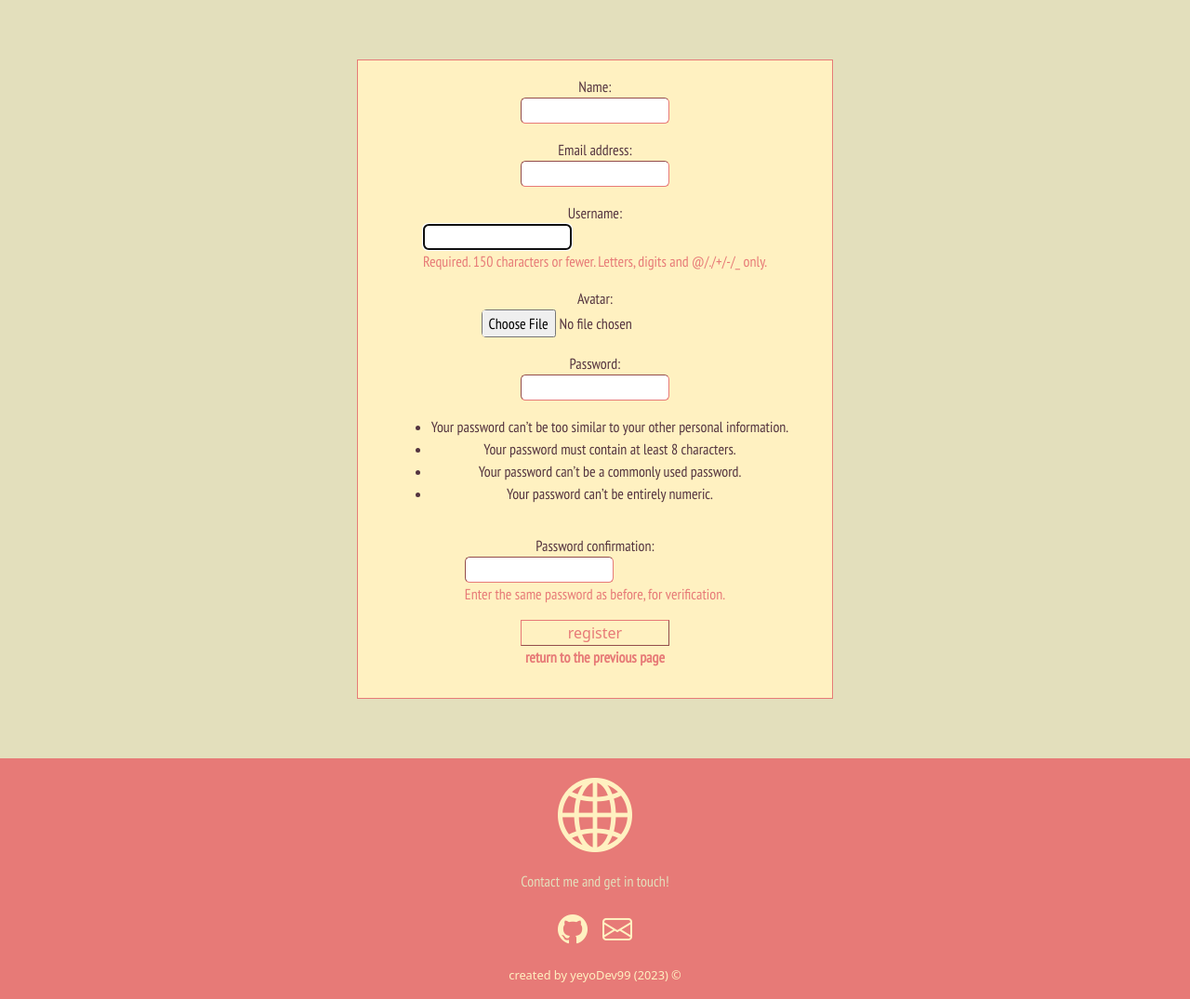
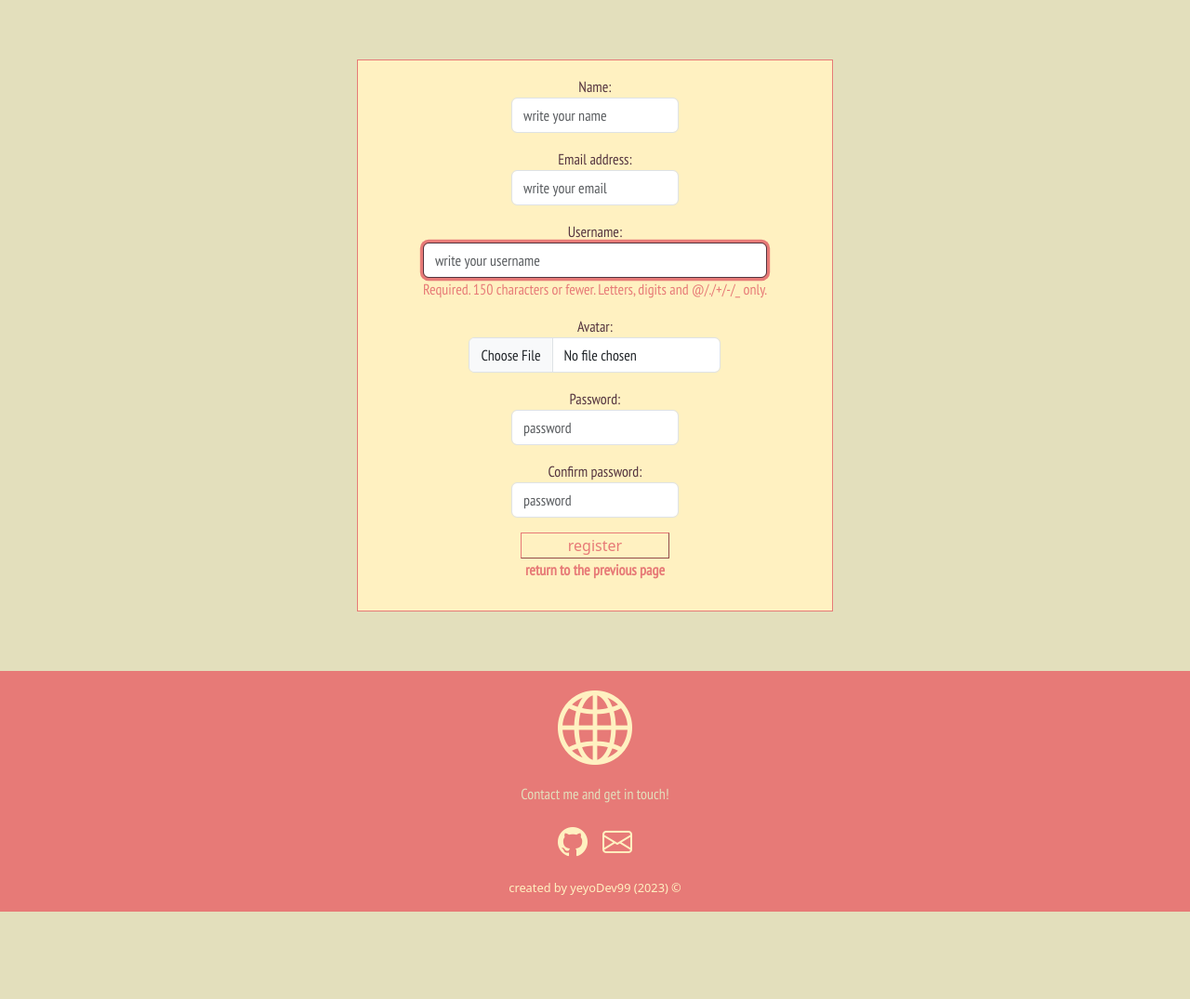
Before and after one commit to YeyoDev99/task_lad, a Django app: page /register/ in a window 1280 px wide. Shown: the part 94-1169 px from the top of the page at 93% size. After the commit the page ends 1075 px from the top, so only its background shows below. Run offline with Django 4.2, Linux system fonts and the light colour scheme; some web fonts are replaced.

Commit message:
form widgets implementation

```diff
--- a/task_lad/static/basic.css
+++ b/task_lad/static/basic.css
@@ -299,6 +299,12 @@ header {
     display: none;
 }
 
+form .form-control:focus {
+    border-color: #54343f;
+    box-shadow: 0 0 0 0.2rem #e77a77;
+}
+
+
 
 @media screen and (max-width: 767px) {
     .navbar-brand {
--- a/task_lad/task_page/forms.py
+++ b/task_lad/task_page/forms.py
@@ -2,19 +2,53 @@ from django.forms import ModelForm
 from django.contrib.auth.forms import UserCreationForm
 from .models import User, Task
 from django.contrib.admin.widgets import AdminSplitDateTime
+from django import forms
 
+help_text_password = '''
+
+Your password can’t be too similar to your other personal information.
+Your password must contain at least 8 characters.
+Your password can’t be a commonly used password.
+Your password can’t be entirely numeric.
+
+Password
+
+
+'''
 
 
 class UserRegisterForm(UserCreationForm):
+
+    password1 = forms.CharField(
+        label= "Password",
+        widget=forms.PasswordInput(attrs={'class':'form-control', 'type':'password','placeholder':'password', 'id': 'password'}),
+    )
+    password2 = forms.CharField(
+        label="Confirm password",
+        widget=forms.PasswordInput(attrs={'class':'form-control', 'type':'password', 'placeholder':'password'}),
+    )
+
     class Meta:
         model = User
         fields = ['name', 'email','username','avatar','password1', 'password2']
+        widgets= {
+            'name': forms.TextInput(attrs={'class': 'form-control', 'placeholder': 'write your name'}),
+            'email': forms.EmailInput(attrs={'class': 'form-control', 'placeholder': 'write your email'}),
+            'username': forms.TextInput(attrs={'class': 'form-control', 'placeholder': 'write your username'}),
+            'avatar': forms.FileInput(attrs={'class': 'form-control'}),
 
+        }
 
 class UserUpdateForm(ModelForm):
     class Meta:
         model = User
         fields = ['avatar', 'name', 'bio']
+        widgets= {
+            'avatar': forms.FileInput(attrs={'class': 'form-control'}),
+            'name': forms.TextInput(attrs={'class': 'form-control dick', 'placeholder': 'write your name'}),
+            'bio': forms.Textarea(attrs={'class': 'form-control', 'placeholder': 'write about you'}),
+
+        }
 
 
 class TaskCreationForm(ModelForm):
@@ -22,9 +56,35 @@ class TaskCreationForm(ModelForm):
         model = Task
         fields = '__all__'
         exclude = ['created', 'updated', 'user', 'completion', 'delay', 'completed']
+        widgets = {
+            'title': forms.TextInput(attrs={'class': 'form-control', 'placeholder': 'write the task title'}),
+
+            'description': forms.Textarea(attrs={
+                                                'class': 'form-control description-text',
+                                                'placeholder': 'task description'
+                                                }),
+
+            'deadline': forms.DateTimeInput(attrs={
+                                            'class': 'form-control',
+                                            'type': "datetime-local"}),
+
+        }
 
 class TaskUpdateForm(ModelForm):
     class Meta:
         model = Task
         fields = '__all__'
         exclude = ['created', 'updated', 'user', 'delay', 'completed', 'completion']
+        widgets= {
+            'title': forms.TextInput(attrs={'class': 'form-control', 'placeholder': 'write the task title'}),
+
+            'description': forms.Textarea(attrs={
+                                                'class': 'form-control description-text',
+                                                'placeholder': 'task description'
+                                                }),
+
+            'deadline': forms.DateTimeInput(attrs={
+                                            'class': 'form-control',
+                                            'type': "datetime-local"}),
+
+        }
--- a/task_lad/task_page/templates/task_page/login_user.html
+++ b/task_lad/task_page/templates/task_page/login_user.html
@@ -8,9 +8,9 @@
     {% endif %}
         {% csrf_token %}
         <br>
-        <input class='login-input' type="text" placeholder="username" name="username" >
+        <input class='login-input form-control' type="text" placeholder="username" name="username" >
         <br>
-        <input class='login-input' type="password" placeholder="password" name='password'>
+        <input class='login-input form-control' type="password" placeholder="password" name='password'>
         <br>
         <button type='submit'>login</button>
         <p style='text-align: center;'>haven't signed up yet? <a href=" {% url 'task_page:register' %} "><br><strong>click here</strong></a></p>
```
